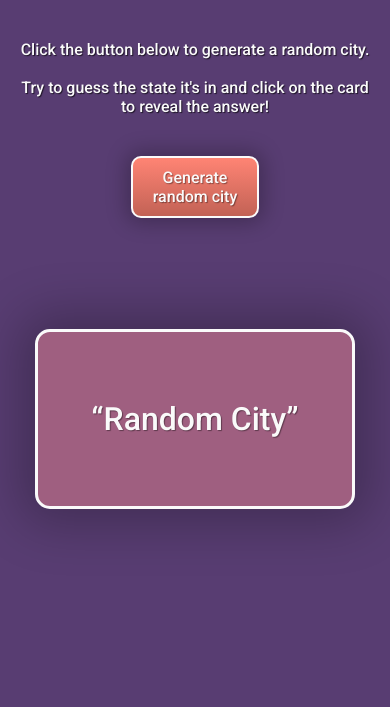
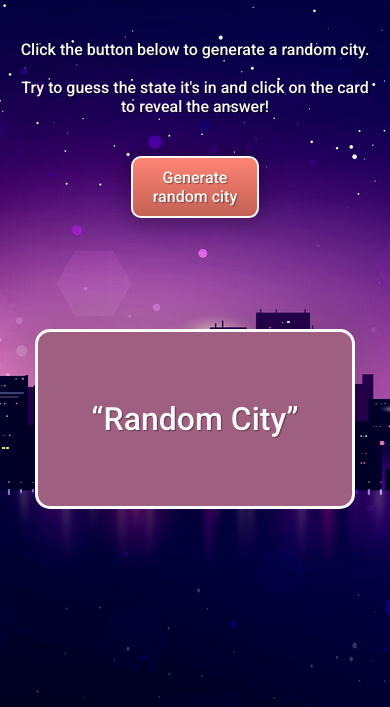
Before and after one commit to bcoak345/citygame, a plain HTML site: page index.html in a window 390 px wide. Shown: the part 137-844 px from the top of the page. Drawn offline with Linux system fonts and the light colour scheme.

Commit message:
prevent dbl click text selection and add bg

```diff
--- a/script.js
+++ b/script.js
@@ -121,3 +121,6 @@ function getCity() {
     card.classList.remove("flipCard");
     desc.style.visibility = "hidden";
     }
+
+    preventDefault();
+    window.addEventListener("touchstart", eventListener, {passive:false});
--- a/styles.css
+++ b/styles.css
@@ -25,6 +25,7 @@
     transform-style: preserve-3d;
     transition: all 0.5s ease;
     margin-bottom: 200px;
+    user-select: none;
 }
 
 .card-front {
@@ -87,6 +88,7 @@ body {
     box-shadow: 0px 0px 20px 5px rgba(0, 0, 0, 0.25);
     text-shadow: 1px 1px 1px rgba(0, 0, 0, 0.397);
     margin-top: 20px;
+    user-select: none;
 }
 
 h1 {
@@ -102,3 +104,9 @@ h1 {
     text-shadow: 1px 1px 1px rgba(0, 0, 0, 0.658);
     color: #fafafa;
 }
+
+@media only screen and (max-width: 480px) {
+    body {
+        background-image: url(./images/skyline.jpg);
+    }
+}
```
